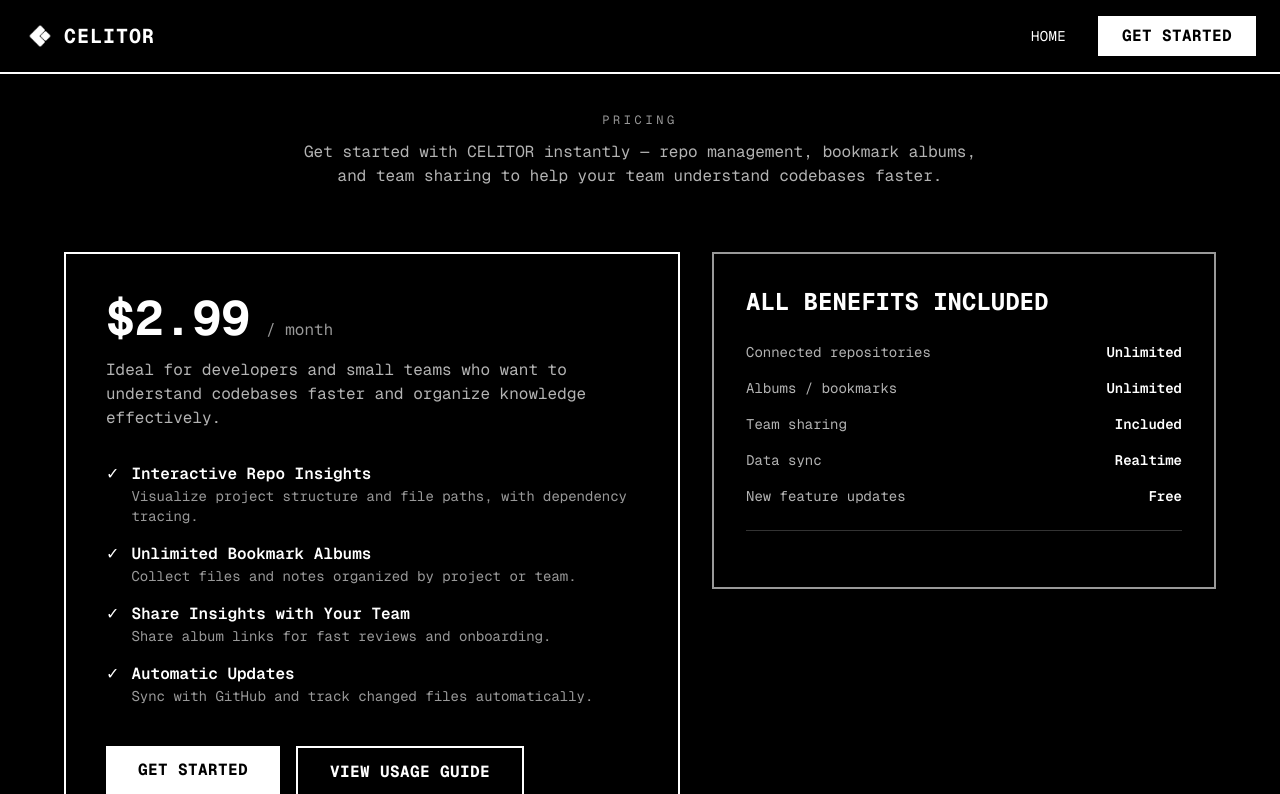
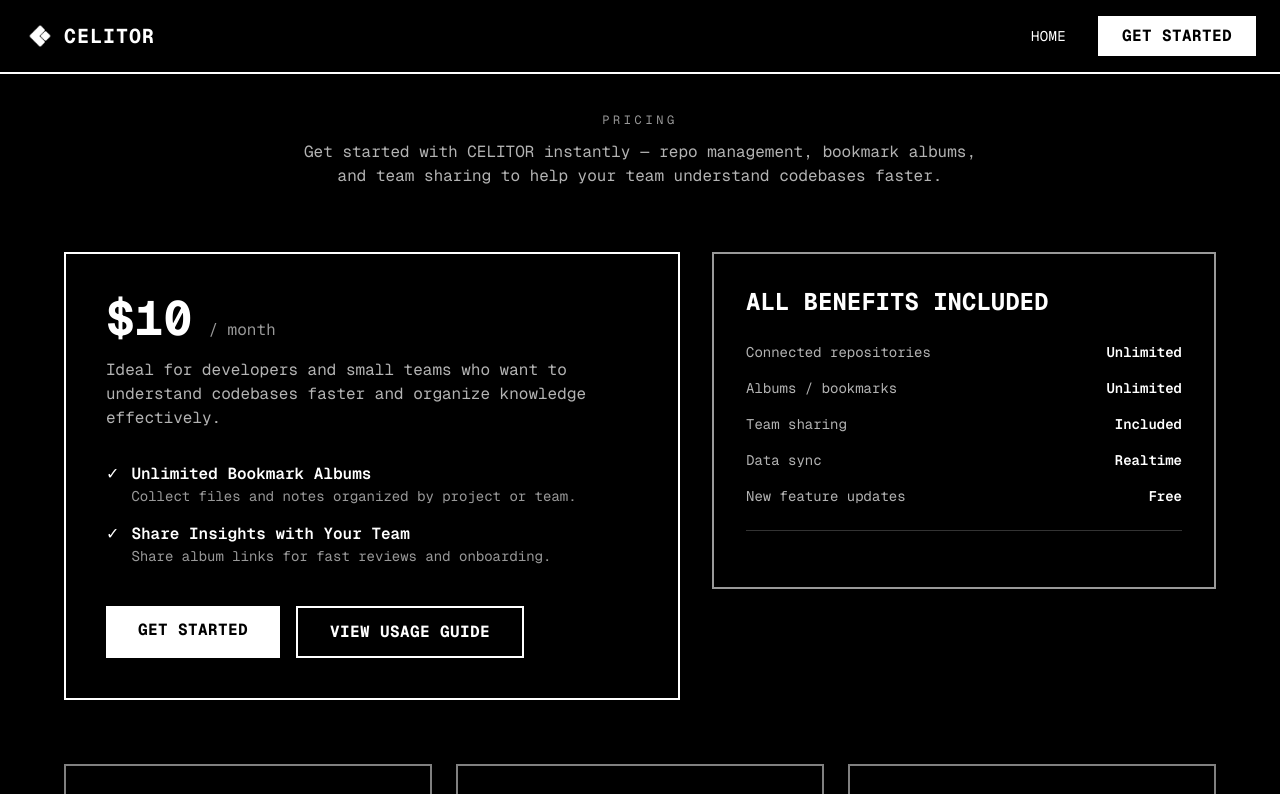
Before and after one commit to ffoster007/Celitor, a Next.js app: page /landing in a window 1280 px wide. Shown: the top 794 px of the page. Built offline with nearby package versions, Linux system fonts and the light colour scheme; no server answers.

Commit message:
pricing_10$

```diff
--- a/src/app/landing/page.tsx
+++ b/src/app/landing/page.tsx
@@ -35,20 +35,13 @@ export default function PricingPage() {
 					<section className="grid grid-cols-1 lg:grid-cols-[1.1fr_0.9fr] gap-8 items-start">
 						<div className="border-2 border-white bg-black/70 p-8 md:p-10">
 							<div className="flex items-baseline gap-4 mb-4">
-								<span className="text-5xl font-bold">$2.99</span>
+								<span className="text-5xl font-bold">$10</span>
 								<span className="text-white/60">/ month</span>
 							</div>
 							<p className="text-white/70 mb-8">
 								Ideal for developers and small teams who want to understand codebases faster and organize knowledge effectively.
 							</p>
 							<div className="grid gap-4 mb-10">
-								<div className="flex items-start gap-3">
-									<span className="text-white">✓</span>
-									<div>
-										<p className="font-semibold">Interactive Repo Insights</p>
-										<p className="text-white/60 text-sm">Visualize project structure and file paths, with dependency tracing.</p>
-									</div>
-								</div>
 								<div className="flex items-start gap-3">
 									<span className="text-white">✓</span>
 									<div>
@@ -61,13 +54,6 @@ export default function PricingPage() {
 									<div>
 										<p className="font-semibold">Share Insights with Your Team</p>
 										<p className="text-white/60 text-sm">Share album links for fast reviews and onboarding.</p>
-									</div>
-								</div>
-								<div className="flex items-start gap-3">
-									<span className="text-white">✓</span>
-									<div>
-										<p className="font-semibold">Automatic Updates</p>
-										<p className="text-white/60 text-sm">Sync with GitHub and track changed files automatically.</p>
 									</div>
 								</div>
 							</div>
```
